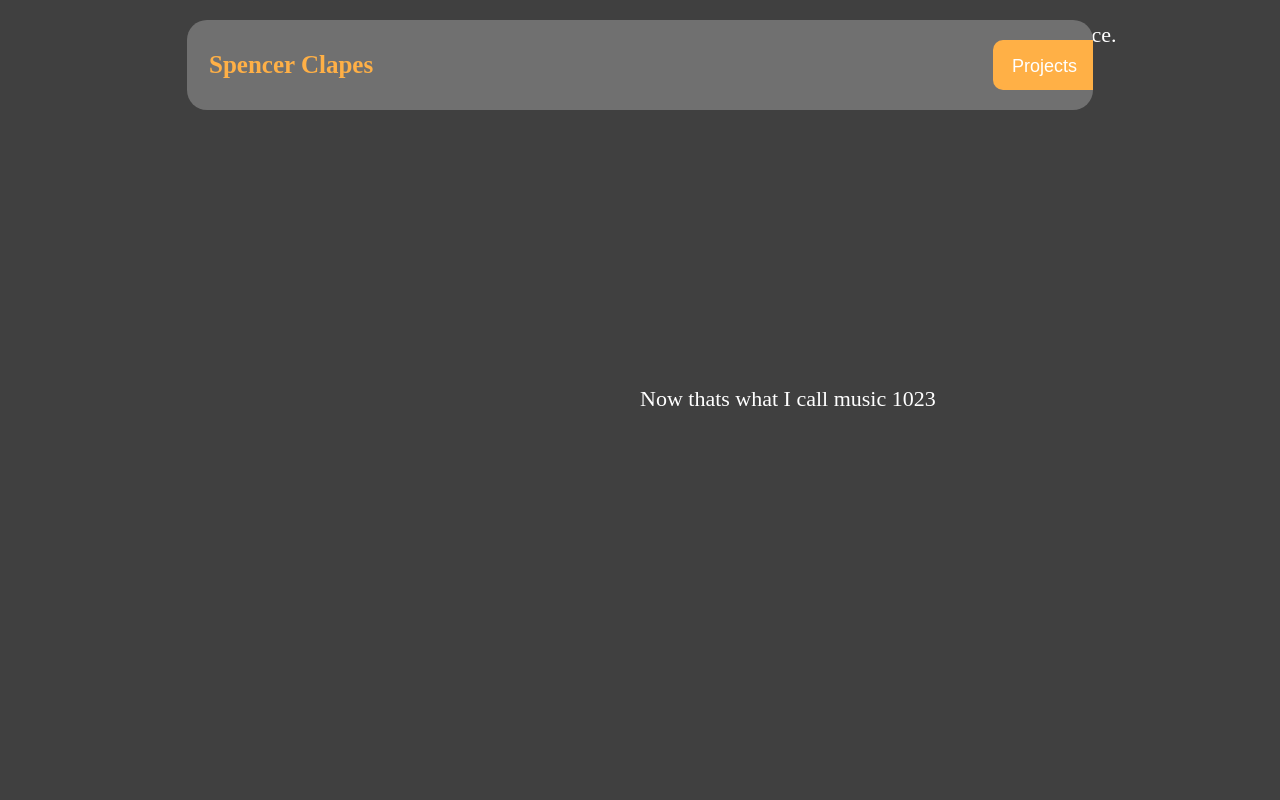
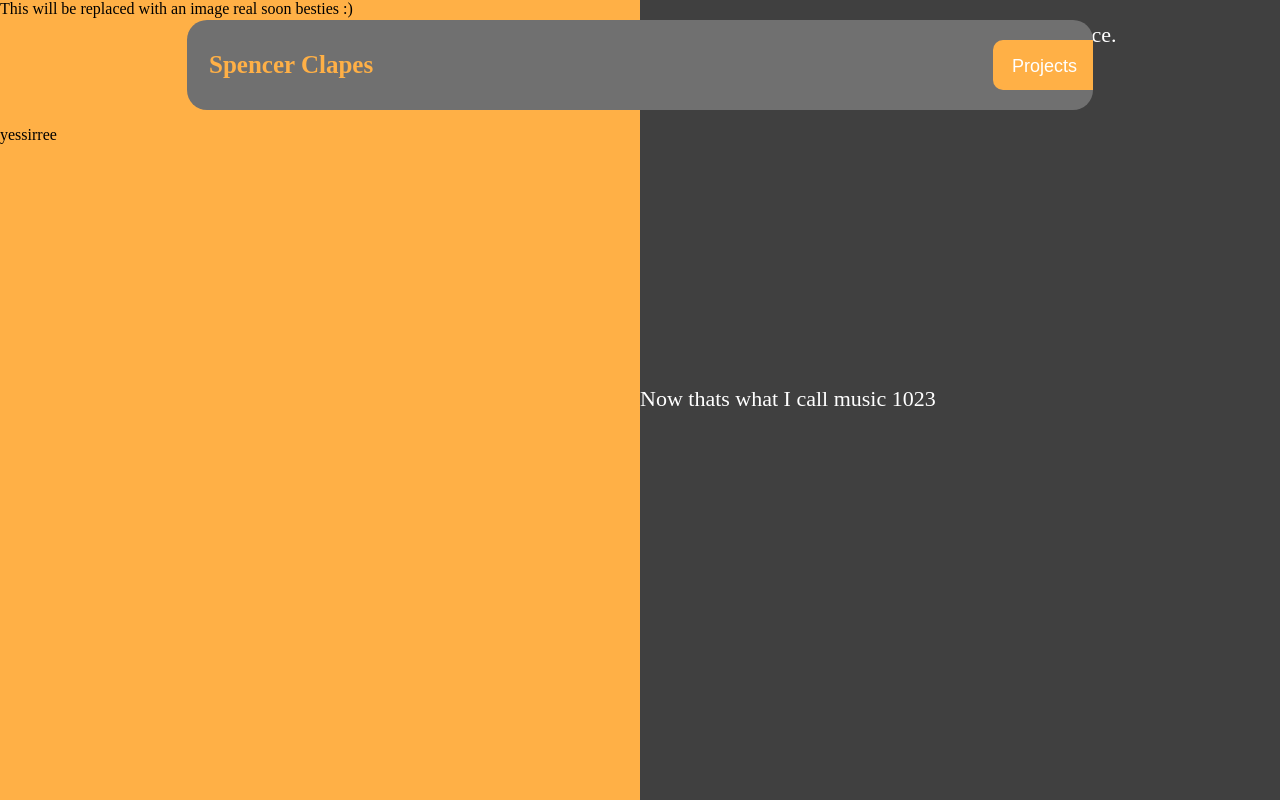
Before and after one commit to TopSpankyyy/spencer-website, a Flask app: page / in a window 1280 px wide. Run offline with Flask 2, Linux system fonts and the light colour scheme.

Commit message:
forgot to swap from test index

```diff
--- a/templates/index.html
+++ b/templates/index.html
@@ -5,6 +5,7 @@
 		<link type="text/css" rel="stylesheet" href="{{ url_for('static', filename='style/styles.css') }}">
 	</head>
 	<body>
+		<div class="imageBody">This will be replaced with an image real soon besties :)<br><br><br><br><br><br><br>yessirree</div>
 		<div class="header">
 			<a href="http://www.spencerclapes.com" class="logo">Spencer Clapes</a>
 			<div class="dropdown" style="float: right;">
```
